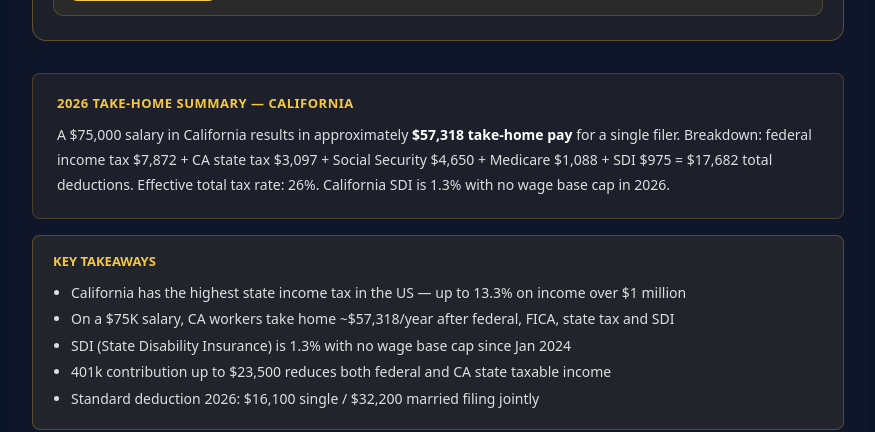
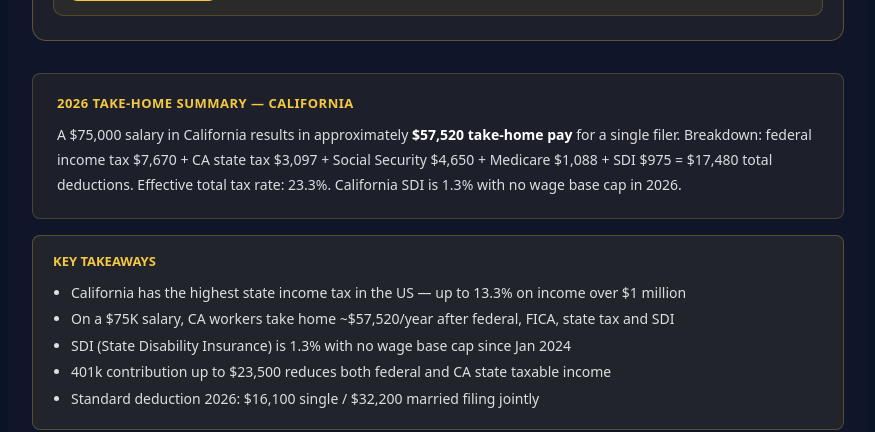
Before and after one commit to devqrcraft-ui/privatepaycheck, a Next.js app: page /california-paycheck-calculator in a window 1280 px wide. Shown: the part 880-1312 px from the top of the page, without its empty margins (202-1077 px from the left). Built offline with nearby package versions, Linux system fonts and the light colour scheme.

Commit message:
fix: recalculate California take-home with correct verified 2026 federal brackets ($52,200/$52,650 -> $57,520, federal tax $7,670, effective rate 23.3%)

```diff
--- a/src/app/california-paycheck-calculator/page.tsx
+++ b/src/app/california-paycheck-calculator/page.tsx
@@ -2,8 +2,8 @@ import type { Metadata } from 'next'
 import CaCalcEmbed from '@/components/CaCalcEmbed'
 import FreshnessBar from '@/components/FreshnessBar'
 export const metadata: Metadata = {
-  title: 'California Paycheck Calculator 2026 — $75K Salary = $57,318 Take-Home',
-  description: 'Free California paycheck calculator 2026. $75K salary = ~$57,318 take-home after CA state tax (13.3%), federal tax, FICA & SDI 1.3%. Instant, no signup.',
+  title: 'California Paycheck Calculator 2026 — $75K Salary = $57,520 Take-Home',
+  description: 'Free California paycheck calculator 2026. $75K salary = ~$57,520 take-home after CA state tax (13.3%), federal tax, FICA & SDI 1.3%. Instant, no signup.',
   keywords: 'california paycheck calculator 2026, california take home pay, california salary after taxes, ca paycheck calculator',
   alternates: { canonical: 'https://www.privatepaycheck.com/california-paycheck-calculator' },
   openGraph: {
@@ -17,7 +17,7 @@ export default function Page() {
     ['$40,000','$3,333','$2,558','$2,090'],
     ['$50,000','$4,167','$3,117','$2,512'],
     ['$60,000','$5,000','$3,650','$2,896'],
-    ['$75,000','$6,250','$4,777','$3,388'],
+    ['$75,000','$6,250','$4,793','$3,388'],
     ['$100,000','$8,333','$5,540','$4,158'],
     ['$150,000','$12,500','$7,650','$5,412'],
     ['$200,000','$16,667','$9,750','$6,917'],
@@ -33,7 +33,7 @@ export default function Page() {
           {"@type":"Question","name":"How much is taken out of a paycheck in California 2026?","acceptedAnswer":{"@type":"Answer","text":"California withholds federal income tax, Social Security (6.2%), Medicare (1.45%), California state income tax (1%–13.3%), and SDI (1.3%). On a $60,000 salary, total withholding is roughly 27%–31% depending on filing status."}},
           {"@type":"Question","name":"What is California state income tax rate in 2026?","acceptedAnswer":{"@type":"Answer","text":"California has 9 tax brackets in 2026 ranging from 1% to 13.3%. The 13.3% rate applies only to income over $1 million. Most middle-income earners fall in the 6%–9.3% range."}},
           {"@type":"Question","name":"Does California have SDI tax?","acceptedAnswer":{"@type":"Answer","text":"Yes. California SDI (State Disability Insurance) is 1.3% of gross wages in 2026 with no wage base cap. It is withheld from every paycheck automatically."}},
-          {"@type":"Question","name":"How much is $75,000 salary take-home in California?","acceptedAnswer":{"@type":"Answer","text":"A $75,000 salary in California results in approximately $57,318/year take-home ($4,777/month) for a single filer after federal tax, FICA, CA state tax, and SDI (1.3%)."}},
+          {"@type":"Question","name":"How much is $75,000 salary take-home in California?","acceptedAnswer":{"@type":"Answer","text":"A $75,000 salary in California results in approximately $57,520/year take-home ($4,793/month) for a single filer after federal tax, FICA, CA state tax, and SDI (1.3%)."}},
           {"@type":"Question","name":"What are California paycheck deductions in 2026?","acceptedAnswer":{"@type":"Answer","text":"California paycheck deductions include: federal income tax (10%–37%), Social Security (6.2% up to $184,500), Medicare (1.45%+), California state income tax (1%–13.3%), and SDI (1.3% with no wage cap in 2026)."}},
           {"@type":"Question","name":"How much is taken out of a $50,000 salary in California?","acceptedAnswer":{"@type":"Answer","text":"On a $50,000 salary in California, a single filer takes home approximately $37,400/year ($3,117/month). Deductions include ~$4,500 federal tax, ~$3,825 FICA, and ~$1,750 CA state tax plus $650 SDI."}},
           {"@type":"Question","name":"Does California tax Social Security income?","acceptedAnswer":{"@type":"Answer","text":"No. California does not tax Social Security benefits, making it relatively favorable for retirees despite high income tax rates on wages."}},
@@ -52,7 +52,7 @@ export default function Page() {
       <div style={{ background:'rgba(245,200,66,0.06)', border:'1px solid rgba(245,200,66,0.2)', borderRadius:8, padding:'20px 24px', margin:'16px 0' }}>
         <div style={{ fontSize:13, fontWeight:700, color:'#F5C842', marginBottom:10, textTransform:'uppercase' as const, letterSpacing:'0.5px' }}>2026 Take-Home Summary — California</div>
         <p style={{ fontSize:14, color:'rgba(255,255,255,0.85)', lineHeight:1.8, margin:0 }}>
-          A $75,000 salary in California results in approximately <strong style={{ color:'#fff' }}>$57,318 take-home pay</strong> for a single filer. Breakdown: federal income tax $7,872 + CA state tax $3,097 + Social Security $4,650 + Medicare $1,088 + SDI $975 = $17,682 total deductions. Effective total tax rate: 26%. California SDI is 1.3% with no wage base cap in 2026.
+          A $75,000 salary in California results in approximately <strong style={{ color:'#fff' }}>$57,520 take-home pay</strong> for a single filer. Breakdown: federal income tax $7,670 + CA state tax $3,097 + Social Security $4,650 + Medicare $1,088 + SDI $975 = $17,480 total deductions. Effective total tax rate: 23.3%. California SDI is 1.3% with no wage base cap in 2026.
         </p>
       </div>
 
@@ -61,7 +61,7 @@ export default function Page() {
           <div style={{fontWeight:800,color:'#F5C842',marginBottom:10,fontSize:13}}>KEY TAKEAWAYS</div>
           <ul style={{margin:0,padding:'0 0 0 18px',fontSize:14,lineHeight:1.9,color:'rgba(255,255,255,0.85)'}}>
             <li>{'California has the highest state income tax in the US — up to 13.3% on income over $1 million'}</li>
-            <li>{'On a $75K salary, CA workers take home ~$57,318/year after federal, FICA, state tax and SDI'}</li>
+            <li>{'On a $75K salary, CA workers take home ~$57,520/year after federal, FICA, state tax and SDI'}</li>
             <li>{'SDI (State Disability Insurance) is 1.3% with no wage base cap since Jan 2024'}</li>
             <li>{'401k contribution up to $23,500 reduces both federal and CA state taxable income'}</li>
             <li>{'Standard deduction 2026: $16,100 single / $32,200 married filing jointly'}</li>
@@ -246,7 +246,7 @@ export default function Page() {
               ['Texas','0%','~$57,200'],
               ['Florida','0%','~$57,200'],
               ['Nevada','0%','~$57,200'],
-              ['California','Up to 9.3%','~$57,318'],
+              ['California','Up to 9.3%','~$57,520'],
               ['New York','Up to 6.85%','~$53,400'],
               ['Oregon','Up to 9.9%','~$51,800'],
             ].map(([state,rate,th],i) => (
@@ -286,7 +286,7 @@ export default function Page() {
               ['$40,000','$582','$1,164','$2,521'],
               ['$50,000','$719','$1,438','$3,117'],
               ['$60,000','$855','$1,710','$3,706'],
-              ['$75,000','$1,012','$2,024','$4,777'],
+              ['$75,000','$1,012','$2,024','$4,793'],
               ['$100,000','$1,294','$2,588','$5,608'],
               ['$150,000','$1,787','$3,574','$7,743'],
             ].map(([sal,wk,bwk,mo],i) => (
@@ -339,7 +339,7 @@ export default function Page() {
       <h3 style={{ fontSize: 17, fontWeight: 700, marginTop: 20 }}>Does California have SDI tax?</h3>
       <p style={{ color: 'rgba(255,255,255,0.65)', lineHeight: 1.7 }}>Yes. California SDI (State Disability Insurance) is 1.3% of gross wages in 2026 with no wage base cap. It is automatically withheld from every paycheck.</p>
       <h3 style={{ fontSize: 17, fontWeight: 700, marginTop: 20 }}>How much is a $75,000 salary take-home in California?</h3>
-      <p style={{ color: 'rgba(255,255,255,0.65)', lineHeight: 1.7 }}>A $75,000 salary results in approximately $57,318/year take-home ($4,777/month) for a single filer after all deductions including federal tax, FICA, CA state tax, and SDI.</p>
+      <p style={{ color: 'rgba(255,255,255,0.65)', lineHeight: 1.7 }}>A $75,000 salary results in approximately $57,520/year take-home ($4,793/month) for a single filer after all deductions including federal tax, FICA, CA state tax, and SDI.</p>
       <h3 style={{ fontSize: 17, fontWeight: 700, marginTop: 20 }}>What are California paycheck deductions in 2026?</h3>
       <p style={{ color: 'rgba(255,255,255,0.65)', lineHeight: 1.7 }}>California paycheck deductions include: federal income tax (10% to 37%), Social Security (6.2% up to $184,500), Medicare (1.45%), California state income tax (1% to 13.3%), and SDI (1.3% with no wage cap).</p>
       <h3 style={{ fontSize: 17, fontWeight: 700, marginTop: 20 }}>How much is taken out of a $50,000 salary in California?</h3>
```
